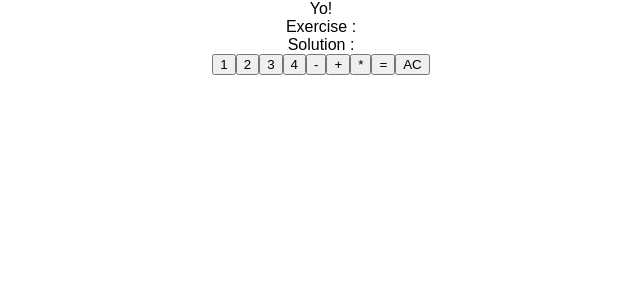
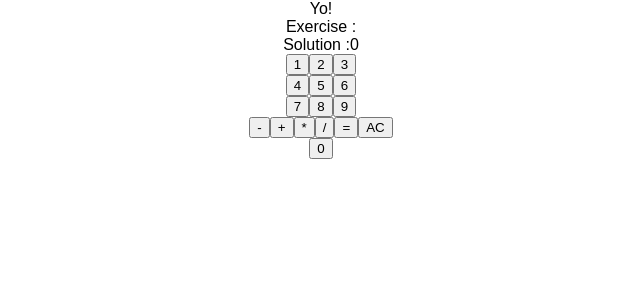
Before and after one commit to 60noy/Calculator, a React app: page / in a window 1280 px wide. Shown: the top 300 px of the page, without its empty margins (319-959 px from the left). Built offline with nearby package versions, Linux system fonts and the light colour scheme.

Commit message:
added functionality

```diff
--- a/src/components/BasicButton/BasicButton.js
+++ b/src/components/BasicButton/BasicButton.js
@@ -1,6 +1,5 @@
 import React from 'react';
 import PropTypes from 'prop-types';
-// import Button from 'react-toolbox/lib/button/Button';
 
 const BasicButton = (props) => {
   return (
--- a/src/components/ButtonsContainer/ButtonsContainer.js
+++ b/src/components/ButtonsContainer/ButtonsContainer.js
@@ -1,27 +1,37 @@
 import React from 'react';
 import PropTypes from 'prop-types';
 import BasicButton from '../BasicButton/BasicButton';
-export default class ButtonsContainer extends React.Component {
-  constructor(props) {
-    super(props);
-  }
 
-  render() {
-    return (
+const ButtonsContainer = (props) => {
+  return (
+    <div>
       <div>
-      <BasicButton label="1"  onClick={() => this.props.onNumerialButtonClick(1)} />
-      <BasicButton label="2"  onClick={() => this.props.onNumerialButtonClick(2)} />
-      <BasicButton label="3"  onClick={() => this.props.onNumerialButtonClick(3)} />
-      <BasicButton label="4"  onClick={() => this.props.onNumerialButtonClick(4)} />
-      <BasicButton label="-"  onClick={() => this.props.onSignButtonClick('-')} />
-      <BasicButton label="+"  onClick={() => this.props.onSignButtonClick('+')} />
-      <BasicButton label="*"  onClick={() => this.props.onSignButtonClick('*')} />
-      <BasicButton label="="  onClick={() => this.props.onCalculateButtonClick()} />
-      <BasicButton label="AC"  onClick={() => this.props.onCleanButton()} />
-    </div>
-    );
-  }
+    <BasicButton label="1"  onClick={() => props.onNumerialButtonClick(1)} />
+    <BasicButton label="2"  onClick={() => props.onNumerialButtonClick(2)} />
+    <BasicButton label="3"  onClick={() => props.onNumerialButtonClick(3)} />
+      </div>
+      <div>
+    <BasicButton label="4"  onClick={() => props.onNumerialButtonClick(4)} />
+    <BasicButton label="5"  onClick={() => props.onNumerialButtonClick(5)} />
+    <BasicButton label="6"  onClick={() => props.onNumerialButtonClick(6)} />
+  </div>
+  <div>
+    <BasicButton label="7"  onClick={() => props.onNumerialButtonClick(7)} />
+    <BasicButton label="8"  onClick={() => props.onNumerialButtonClick(8)} />
+    <BasicButton label="9"  onClick={() => props.onNumerialButtonClick(9)} />
+  </div>
+  <div>
+    <BasicButton label="-"  onClick={() => props.onSignButtonClick('-')} />
+    <BasicButton label="+"  onClick={() => props.onSignButtonClick('+')} />
+    <BasicButton label="*"  onClick={() => props.onSignButtonClick('*')} />
+    <BasicButton label="/"  onClick={() => props.onSignButtonClick('/')} />
+    <BasicButton label="="  onClick={() => props.onCalculateButtonClick()} />
+    <BasicButton label="AC"  onClick={() => props.onCleanButton()} />
+  </div>
+  <BasicButton label="0"  onClick={() => props.onNumerialButtonClick(0)} />
+  </div>
+);
+
 }
 
-ButtonsContainer.propTypes = {
-};
+export default ButtonsContainer
--- a/src/components/Calculator/Calculator.js
+++ b/src/components/Calculator/Calculator.js
@@ -5,15 +5,24 @@ export default class Calculator extends React.Component {
   constructor(props) {
     super(props);
     this.state={
-      status: '',
-      answer: '',
+      mode: '',
+      current: '',
       exercise: ''
     }
   }
   // handles click on number button
   handleNumerialButtonClick = (num) =>{
     let exercise = this.state.exercise;
-    this.setState({exercise: exercise + num})
+    let current = this.state.current;
+    exercise += num;
+    if (this.state.mode == 'number') {
+      current += num;
+    }
+    else {
+      current = num;
+    }
+
+    this.setState({exercise,current,mode: 'number'})
 
     // this.setState((prevState) => {answer: prevState.answer += num + ''})
     console.log(`number  ${num} clicked`);
@@ -21,26 +30,38 @@ export default class Calculator extends React.Component {
   // handles click on expression button
   handleSignButtonClick = (sign) =>{
     console.log(`sign  ${sign} clicked`);
-    let exercise = this.state.exercise;
-    this.setState({exercise: exercise + sign})
+    let {exercise,mode,current} = this.state;
+    if (mode == 'expression') {
+      exercise = exercise.substring(0,exercise.length-1) + sign
+      console.log('exercise exp',exercise);
+    }
+    else{
+      exercise += sign
+      mode = 'expression'
+    }
+    current = sign
+    this.setState({exercise,mode,current})
 
 
   }
   // handles click on calculate button
   handleCalculateButtonClick = () =>{
-    let exercise = this.state.exercise;
-        this.setState({answer: eval(exercise)})
+    let {exercise,mode,current} = this.state
+    let answer = eval(exercise)
+    current = answer
+    exercise = answer
+        this.setState({current,answer,exercise})
   }
   // handles click on AC button
   handleCleanButton =() =>{
-    this.setState({status: '', answer: '', exercise: ''})
+    this.setState({status: '', current: '', exercise: ''})
   }
 
   render() {
     return (
       <div>
         <Display
-          answer={this.state.answer}
+          answer={this.state.current ? this.state.current + '' : '0'}
           exercise={this.state.exercise}
         />
         <ButtonsContainer
```
